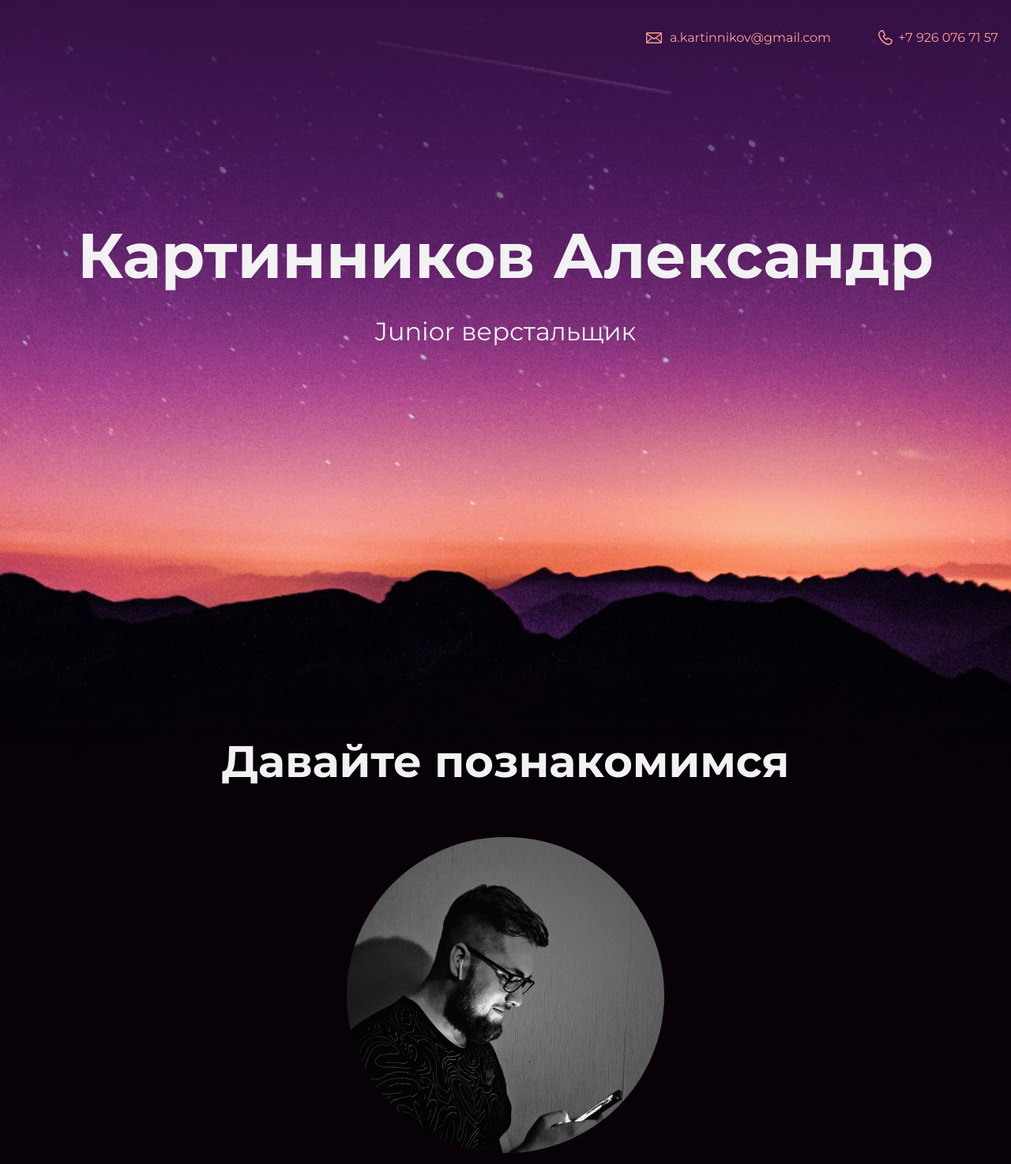
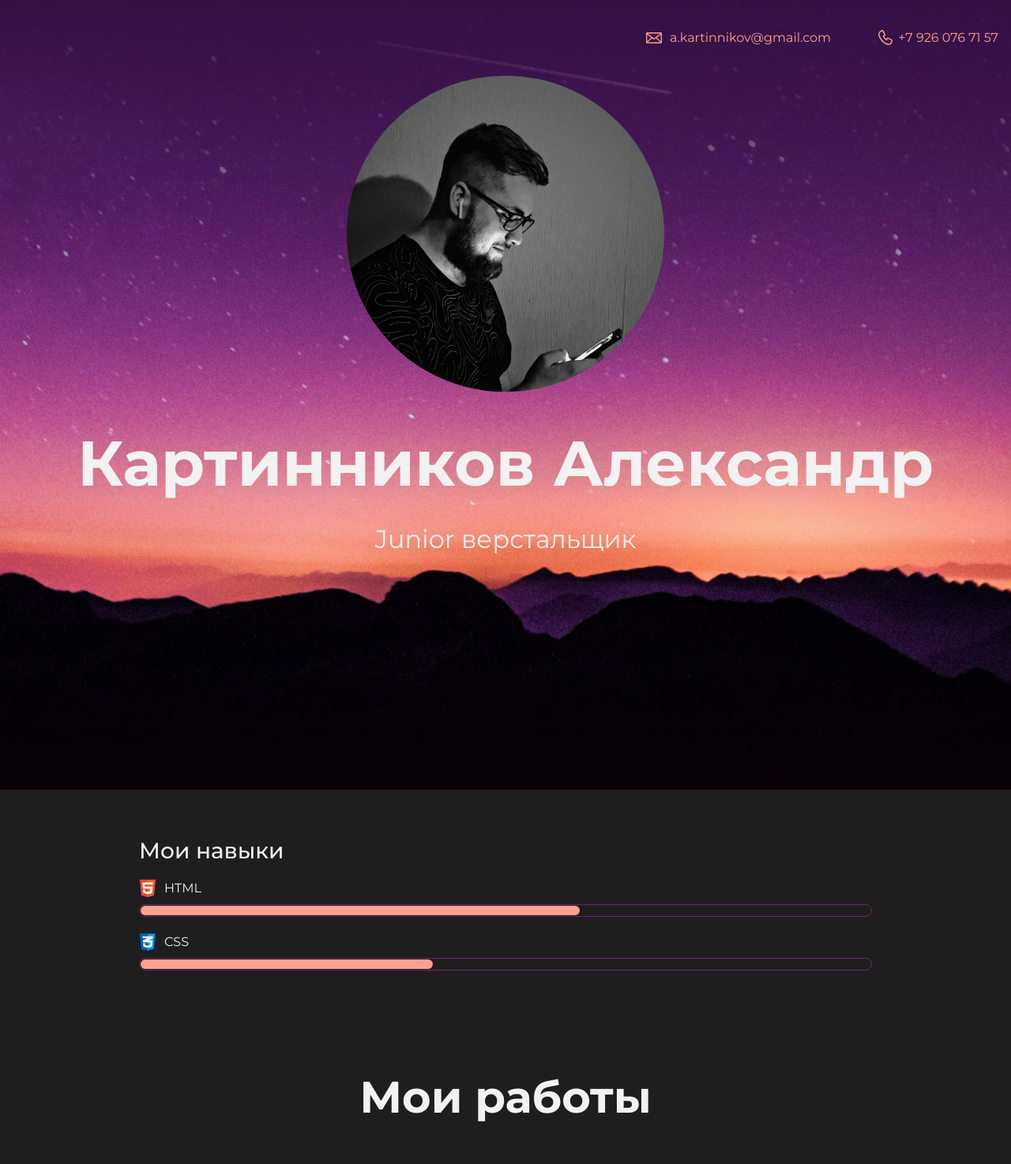
Before and after one commit to AlexKart33/my-site, a plain HTML site: page index.html in a window 1280 px wide. Shown: the top 1474 px of the page at 79% size. Drawn offline with Linux system fonts and the light colour scheme.

Commit message:
поднял аву и изменил цвет фона

```diff
--- a/index.html
+++ b/index.html
@@ -16,16 +16,17 @@
     </header>
 
     <section class="hero-image">
+      <figure class="user-image">
+        <img class="b-radius" src="files/user.jpg" width="" height="400" alt="Мое фото">
+      </figure>
       <div class="container"><h1 class="heading">Картинников Александр</h1></div>
       <div class="container"><p>Junior верстальщик</p></div>
     </section>
 
     <section class="intro">
       <div class="container">
-          <h2 class="subheading">Давайте познакомимся</h2>
-          <figure class="user-image">
-            <img class="b-radius" src="files/user.jpg" width="" height="400" alt="Мое фото">
-          </figure>
+         <!-- <h2 class="subheading">Давайте познакомимся</h2> -->
+
           <!--
              <div>
               <h3>Пара слов о себе</h3>
--- a/style.css
+++ b/style.css
@@ -5,7 +5,7 @@ body {
   font-size: 16px;
   line-height: 32px;
   color: #f2f2f2;
-  background-color: #080208;
+  background-color: #1e1e1e;
   background-image: url("img/hero-bg.jpg");
   background-repeat: no-repeat;
   background-position: top center;
@@ -47,7 +47,9 @@ body {
 }
 
 .hero-image {
-  margin-bottom: 480px;
+  margin-bottom: 150px;
+  margin-top: -180px;
+
 }
 
 .hero-image .container {
@@ -94,6 +96,9 @@ body {
 .intro p {
   margin: 0 0 32px;
 }
+.skills {
+	margin-top: 350px;
+}
 
 .skills-list {
   margin: 0;
@@ -119,7 +124,7 @@ body {
   padding: 0;
   height: 14px;
   font-size: 0;
-  background-color: #080208;
+  background-color: #1e1e1e;
   border: 1px solid #712073;
   border-radius: 8px;
 }
@@ -132,7 +137,8 @@ body {
 }
 
 .portfolio {
-  margin: 0 0 120px;
+  margin: 0 0 120px
+;
 }
 
 .projects {
```
